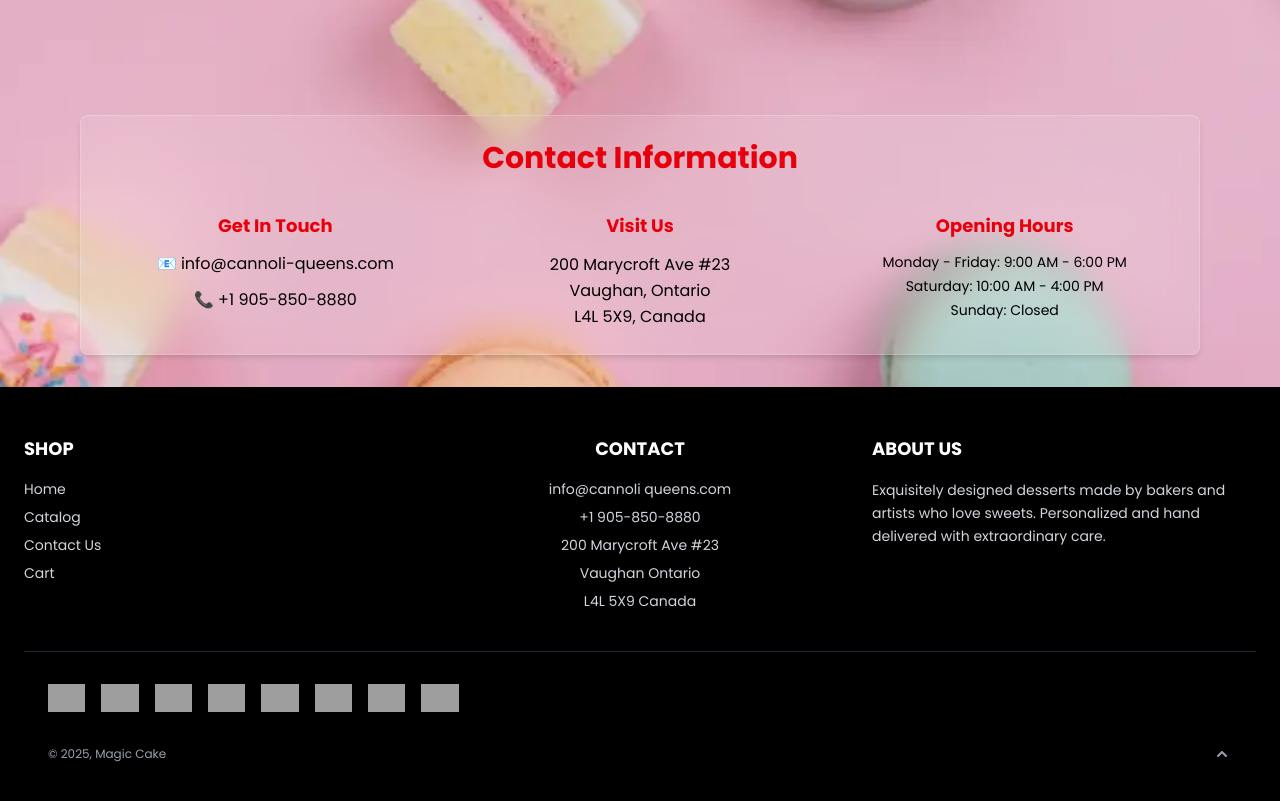
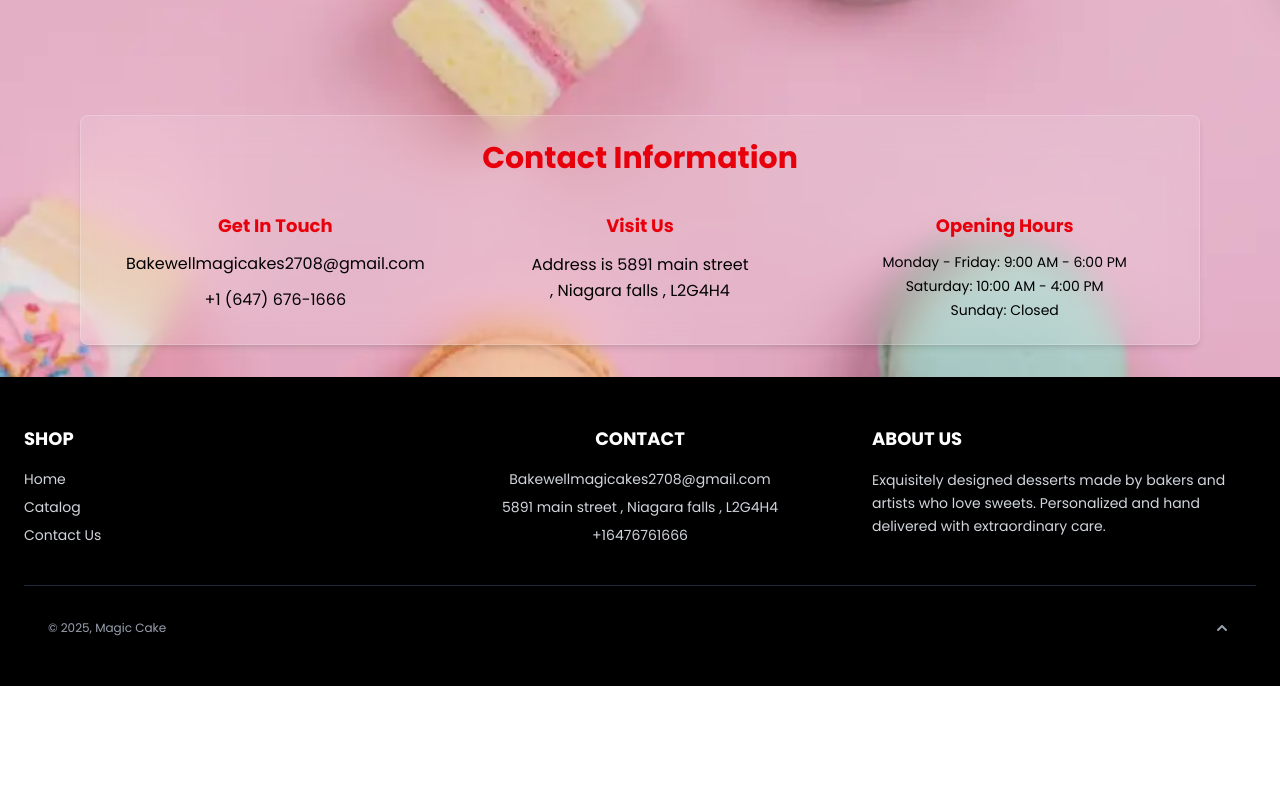
Before and after one commit to AliKhan17dec/magic-cakes-bakery-website, a Next.js app: page /contact-us in a window 1280 px wide. Shown: the part 807-1608 px from the top of the page. After the commit the page ends 1493 px from the top, so only its background shows below. Built offline with nearby package versions, Linux system fonts and the light colour scheme; grey boxes are pictures that could not be loaded; a web font is replaced by a local one.

Commit message:
adding testimonials and real info

```diff
--- a/src/app/contact-us/components/contactform.tsx
+++ b/src/app/contact-us/components/contactform.tsx
@@ -115,7 +115,7 @@ const ContactPage: React.FC = () => {
           <div className="backdrop-blur-lg bg-white/10 rounded-lg shadow-md p-6 border border-white/20">
             <div className="w-full h-[520px] rounded-md overflow-hidden">
               <iframe
-                src="https://www.google.com/maps/embed?pb=!1m18!1m12!1m3!1d3024.2219901290355!2d-74.00369368400567!3d40.71312937933185!2m3!1f0!2f0!3f0!3m2!1i1024!2i768!4f13.1!3m3!1m2!1s0x89c25a23e28c1191%3A0x49f75d3281df052a!2sNew%20York%2C%20NY%2C%20USA!5e0!3m2!1sen!2s!4v1647488068363!5m2!1sen!2s"
+                src="https://www.google.com/maps/embed?pb=!1m18!1m12!1m3!1d2913.725825100757!2d-79.0929676!3d43.089259199999994!2m3!1f0!2f0!3f0!3m2!1i1024!2i768!4f13.1!3m3!1m2!1s0x89d343f4b7d9d845%3A0xb86212572f8a6311!2sBakewell%20magicakes%20Bakery!5e0!3m2!1sen!2s!4v1762334448548!5m2!1sen!2s"
                 width="100%"
                 height="100%"
                 style={{ border: 0 }}
@@ -137,17 +137,25 @@ const ContactPage: React.FC = () => {
       {/* Column 1: Contact Details */}
       <div className="space-y-3">
         <h4 className="font-bold text-lg text-red-600">Get In Touch</h4>
-        <p className="text-black">📧 info@cannoli-queens.com</p>
-        <p className="text-black">📞 +1 905-850-8880</p>
+        <p className="text-black">
+  <a href="mailto:Bakewellmagicakes2708@gmail.com" className="hover:underline">
+    Bakewellmagicakes2708@gmail.com
+  </a>
+</p>
+<p className="text-black">
+  <a href="tel:+16476761666" className="hover:underline">
+    +1 (647) 676-1666
+  </a>
+</p>
+
       </div>
 
       {/* Column 2: Address */}
       <div className="space-y-3">
         <h4 className="font-bold text-lg text-red-600">Visit Us</h4>
         <address className="text-black not-italic leading-relaxed">
-          200 Marycroft Ave #23<br />
-          Vaughan, Ontario<br />
-          L4L 5X9, Canada
+          Address is 5891 main street <br />
+          , Niagara falls , L2G4H4
         </address>
       </div>
 
--- a/src/app/home/home2.tsx
+++ b/src/app/home/home2.tsx
@@ -1,5 +1,6 @@
 'use client';
 
+import Link from 'next/link';
 import { useState, useEffect, useRef } from 'react';
 
 const CookieBiscottiSection = () => {
@@ -92,9 +93,11 @@ const CookieBiscottiSection = () => {
         <p className="mb-6">
           Perfect for every moment — enjoy with your favorite drink or share the joy with someone special.
         </p>
-        <button className="px-6 py-3 bg-black text-white font-medium hover:bg-gray-800 transition-colors">
-          SHOP NOW
-        </button>
+        <Link href="/catalog">
+  <button className="px-6 py-3 bg-black text-white font-medium hover:bg-gray-800 transition-colors">
+    SHOP NOW
+  </button>
+</Link>
       </div>
 
       {/* Navigation Dots */}
--- a/src/app/home/testimonial.tsx
+++ b/src/app/home/testimonial.tsx
@@ -8,50 +8,50 @@ const CustomerTestimonials = () => {
     {
       id: 1,
       stars: 5,
-      text: "[Shop Name] Made The Perfect Cake For My Daughter's Birthday, Beautiful Design And Delicious Taste. Great Service!",
-      author: "James Olson"
+      text: "I ordered an eggless cake for my parents’ welcome to Canada, and it turned out absolutely perfect! The cake was fresh, beautifully decorated, and had just the right amount of sweetness. Everyone loved it — thank you for making the occasion extra special!! Thanks to Bee 🫶🏼",
+      author: "Dawn the"
     },
     {
       id: 2,
       stars: 5,
-      text: "I've Tried Many Items From [Shop Name] And They're As Amazing. The Quality And Variety Are Fantastic. Highly Recommended!",
-      author: "James Olson"
+      text: "We had a wonderful experience at this bakery! B and Dinesh were incredibly friendly and helpful. We went in to buy a birthday cake for my husband, and they even made a custom order with four cupcakes exactly how we wanted. The service was excellent, and the staff made us feel so welcome. Highly recommend for anyone looking for delicious baked treats and amazing service!",
+      author: "Garima"
     },
     {
       id: 3,
       stars: 5,
-      text: "I've Tried Many Items From [Shop Name] And They're As Amazing. The Quality And Variety Are Fantastic. Highly Recommended!",
-      author: "James Olson"
+      text: "i stopped by here this morning looking for a quick breakfast and found a new spot! i ordered the vanilla cold foam matcha (which you don’t see on main street), a black forest cupcake, and a nutella cupcake. the matcha was AMAZING! not too sweet or bitter, a good portion and the foam was a great touch. the cupcakes were also really good, they were super decadent and moist and the icing is so good, very airy and not overpowering. not only was the food 10/10 but the owner, B, was super sweet going out of her way to bring such great service and a lasting impression in a short encounter. planning to return for this same order plus more soon!",
+      author: "Naomi Adenrele"
     },
     {
       id: 4,
       stars: 5,
-      text: "I've Tried Many Items From [Shop Name] And They're As Amazing. The Quality And Variety Are Fantastic. Highly Recommended!",
-      author: "James Olson"
+      text: "I ordered an eggless cake at the very last minute, and I was truly impressed! Not only did she manage to accommodate my request on such short notice, but the cake was absolutely delicious. It was fresh, beautifully made, and full of flavor — definitely worth tasting! It made our occasion extra special, and I’m so grateful for the effort and quality. Highly recommend!",
+      author: "Himanshu Sachdeva"
     },
     {
       id: 5,
       stars: 5,
-      text: "I've Tried Many Items From [Shop Name] And They're As Amazing. The Quality And Variety Are Fantastic. Highly Recommended!",
-      author: "James Olson"
+      text: "I reached out less than 24 hrs and was happy she attended to my request. When I saw the cake I was so happy. The design was so beautiful, then I tasted it and was blown away. It was a chocolate cake with chocolate chips in it and the frosting. I really loved it. My guest enjoyed it. My son was happy with the design.",
+      author: "Omobolanle"
     },
     {
       id: 6,
       stars: 5,
-      text: "I've Tried Many Items From [Shop Name] And They're As Amazing. The Quality And Variety Are Fantastic. Highly Recommended!",
-      author: "James Olson"
+      text: "I recently got a beautiful cake, and it was absolutely delicious! The design was stunning, with intricate details that made it perfect for the occasion. Not only did it look amazing, but the taste was out of this world! Each bite was rich and flavorful, and it was clear that high-quality ingredients were used. I couldn't get enough of it! Highly recommend this cake for anyone looking to treat themselves or celebrate a special moment.",
+      author: "Jot"
     },
     {
       id: 7,
       stars: 5,
-      text: "I've Tried Many Items From [Shop Name] And They're As Amazing. The Quality And Variety Are Fantastic. Highly Recommended!",
-      author: "James Olson"
+      text: "The desserts are amazing ! I tried the cold foam matcha latte and it was delicious 😋 also had the banana pudding and oatmeal raisin cookie. I highly recommend",
+      author: "Mia Palozzi"
     },
     {
       id: 8,
       stars: 5,
-      text: "I've Tried Many Items From [Shop Name] And They're As Amazing. The Quality And Variety Are Fantastic. Highly Recommended!",
-      author: "James Olson"
+      text: "I loved the space! I came on a very short notice at night! She made an entire mini cake for us! Within 30 minutes! Adorable would come back 100%",
+      author: "It's Arells"
     }
   ];
 
@@ -100,7 +100,9 @@ const CustomerTestimonials = () => {
         ))}
       </div>
       <p className="text-gray-700 italic mb-4">
-                    {testimonial.text}
+        {testimonial.text.length > 180
+          ? testimonial.text.slice(0, 180) + "..."
+          : testimonial.text}
       </p>
       <div className="text-right mt-4">
         <p className="text-gray-800 font-semibold">{testimonial.author}</p>
@@ -108,6 +110,7 @@ const CustomerTestimonials = () => {
     </div>
   </div>
 ))}
+
           </div>
         </div>
       </div>
--- a/src/components/footer.tsx
+++ b/src/components/footer.tsx
@@ -13,7 +13,6 @@ const Footer = () => {
               <li><a href="./" className="hover:text-white transition-colors">Home</a></li>
               <li><a href="/catalog" className="hover:text-white transition-colors">Catalog</a></li>
               <li><a href="/contact-us" className="hover:text-white transition-colors">Contact Us</a></li>
-              <li><a href="cart" className="hover:text-white transition-colors">Cart</a></li>
             </ul>
           </div>
 
@@ -21,11 +20,10 @@ const Footer = () => {
           <div className="text-center">
             <h3 className="text-lg font-bold mb-4">CONTACT</h3>
             <div className="text-sm text-gray-300 space-y-2">
-              <p>info@cannoli queens.com</p>
-              <p>+1 905-850-8880</p>
-              <p>200 Marycroft Ave #23</p>
-              <p>Vaughan Ontario</p>
-              <p>L4L 5X9 Canada</p>
+              <p>Bakewellmagicakes2708@gmail.com</p>
+              <p>5891 main street , Niagara falls , L2G4H4 </p>
+              <p>+16476761666</p>
+
             </div>
             {/* Optional: Uncomment if you want to add later */}
             {/* <button className="mt-6 px-6 py-2 bg-purple-600 hover:bg-purple-700 rounded-full text-white text-sm font-medium flex items-center gap-2 mx-auto transition-colors">
@@ -46,7 +44,7 @@ const Footer = () => {
         {/* Bottom Bar */}
         <div className="border-t border-gray-800 pt-8 px-6">
           {/* Payment Icons - Wrap on mobile */}
-          <div className="flex flex-wrap justify-center md:justify-start gap-4 mb-6 md:mb-8">
+          {/* <div className="flex flex-wrap justify-center md:justify-start gap-4 mb-6 md:mb-8">
             {[
               { src: "https://cdn.shopify.com/s/files/1/0000/0000/0000/products/amex.png?v=1640000000", alt: "American Express" },
               { src: "https://cdn.shopify.com/s/files/1/0000/0000/0000/products/apple-pay.png?v=1640000000", alt: "Apple Pay" },
@@ -64,7 +62,7 @@ const Footer = () => {
                 className="h-6 md:h-7 object-contain"
               />
             ))}
-          </div>
+          </div> */}
 
           {/* Copyright & Shopify */}
           <div className="text-xs text-gray-400 text-center md:text-left space-y-2 md:space-y-0 md:flex md:items-center md:justify-between">
```
Lines whose indentation alone changed are shown as unchanged.
